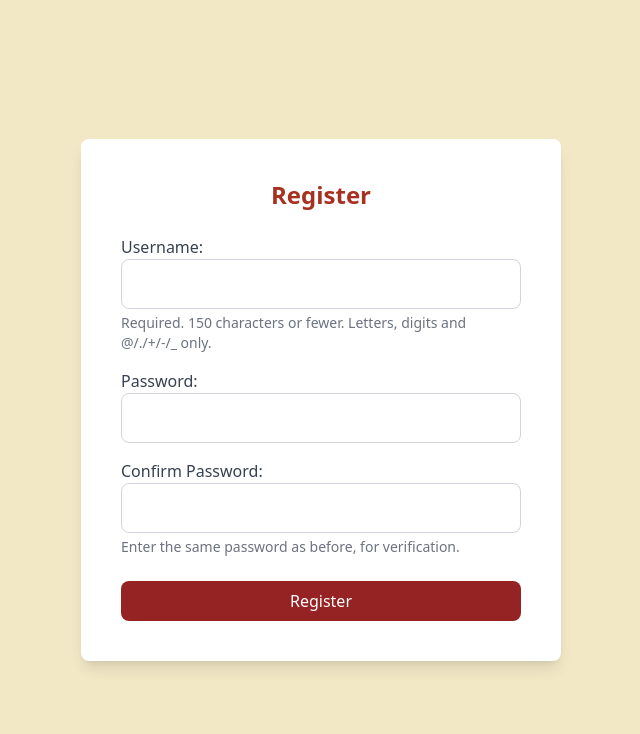
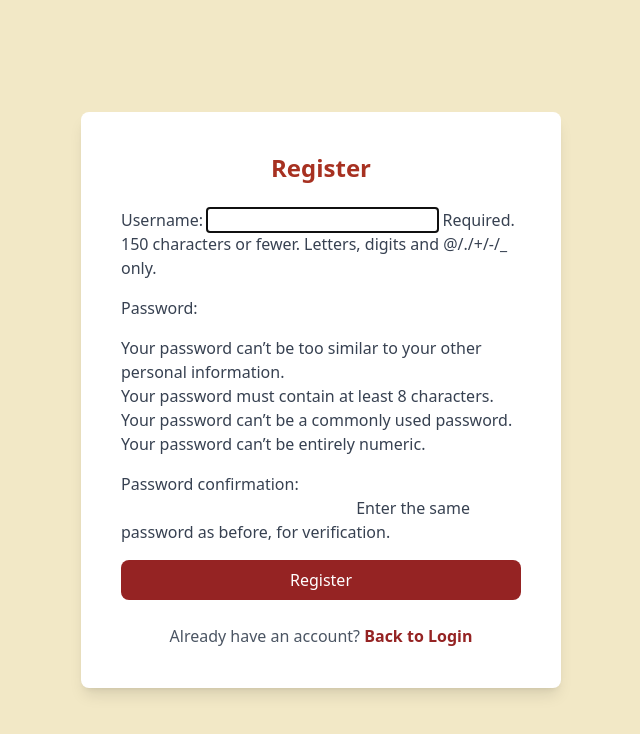
Before and after one commit to mairashasi/shtoree, a Django app: page /register/ in a window 1280 px wide. Shown: the top 734 px of the page, without its empty margins (319-959 px from the left). Run offline with Django 5.2, Linux system fonts and the light colour scheme; some libraries are stand-ins or nearby versions.

Commit message:
finalization tugas 5

```diff
--- a/main/templates/login.html
+++ b/main/templates/login.html
@@ -26,9 +26,9 @@
     </form>
 
     {% if messages %}
-    <ul class="mt-4 text-red-500">
+    <ul class="mt-4 text-green-500">
       {% for message in messages %}
-      <li>{{ message }}</li>
+        <li>{{ message }}</li>
       {% endfor %}
     </ul>
     {% endif %}
--- a/main/templates/register.html
+++ b/main/templates/register.html
@@ -9,43 +9,13 @@
     <div class="bg-white p-10 rounded-lg shadow-lg w-[30rem]">
         <h1 class="text-2xl text-[#A73121] font-bold text-center mb-6">Register</h1>
 
-    <form method="POST">
+        <form method="POST" class="space-y-4">
             {% csrf_token %}
-      <div class="space-y-4">
+            {{ form.as_p }}
 
-        <div>
-          <label for="username" class="block text-gray-700">Username:</label>
-          <input type="text" id="username" name="username" class="w-full border border-gray-300 p-3 rounded-lg focus:border-[#952323] focus:ring-[#952323] focus:ring-2 focus:outline-none" />
-          {% if form.username.errors %}
-            <p class="text-red-500 text-sm mt-1">{{ form.username.errors }}</p>
-          {% else %}
-            <p class="text-gray-500 text-sm mt-1">{{ form.username.help_text }}</p>
-          {% endif %}
+            <div class="flex justify-center">
+                <input class="w-full bg-[#952323] hover:bg-orange-700 text-white py-2 px-4 rounded-lg focus:border-[#952323] focus:ring-[#952323] focus:ring-2 focus:outline-none" type="submit" name="submit" value="Register" />
             </div>
-
-        <div>
-          <label for="password" class="block text-gray-700">Password:</label>
-          <input type="password" id="password" name="password" class="w-full border border-gray-300 p-3 rounded-lg focus:border-[#952323] focus:ring-[#952323] focus:ring-2 focus:outline-none" />
-          {% if form.password.errors %}
-            <p class="text-red-500 text-sm mt-1">{{ form.password.errors }}</p>
-          {% else %}
-            <p class="text-gray-500 text-sm mt-1">{{ form.password.help_text }}</p>
-          {% endif %}
-        </div>
-
-        <div>
-          <label for="password2" class="block text-gray-700">Confirm Password:</label>
-          <input type="password" id="password2" name="password2" class="w-full border border-gray-300 p-3 rounded-lg focus:border-[#952323] focus:ring-[#952323] focus:ring-2 focus:outline-none" />
-          {% if form.password2.errors %}
-            <p class="text-red-500 text-sm mt-1">{{ form.password2.errors }}</p>
-          {% else %}
-            <p class="text-gray-500 text-sm mt-1">{{ form.password2.help_text }}</p>
-          {% endif %}
-        </div>
-
-      </div>
-
-      <button type="submit" class="w-full mt-6 bg-[#952323] hover:bg-orange-700 text-white py-2 px-4 rounded-lg">Register</button>
         </form>
 
         {% if messages %}
@@ -55,6 +25,11 @@
             {% endfor %}
         </ul>
         {% endif %}
+
+        <p class="text-center text-gray-600 mt-6">
+            Already have an account?
+            <a href="{% url 'main:login' %}" class="text-[#952323] hover:text-orange-700 font-bold">Back to Login</a>
+        </p>
     </div>
 </div>
 {% endblock content %}
```
Also changed, not shown: main/views.py (line endings or trailing spaces). Lines whose indentation alone changed are shown as unchanged.
